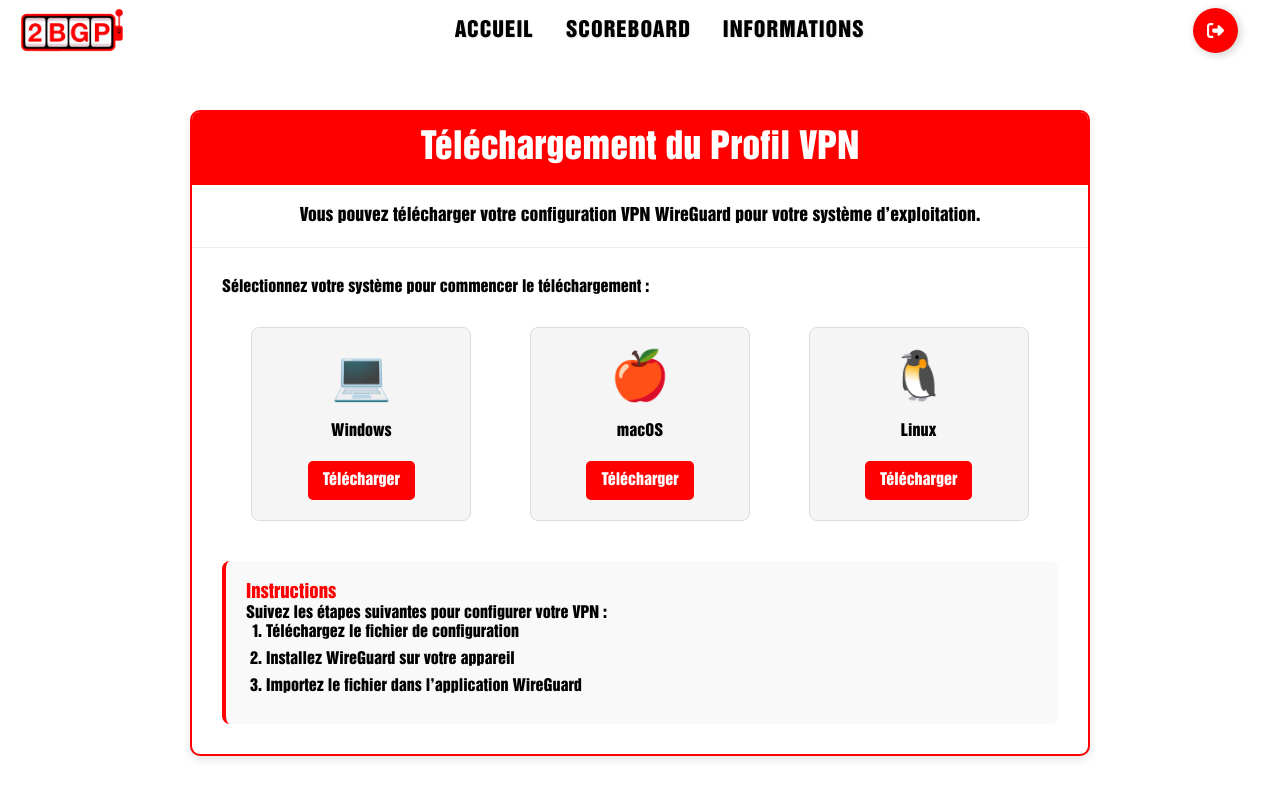
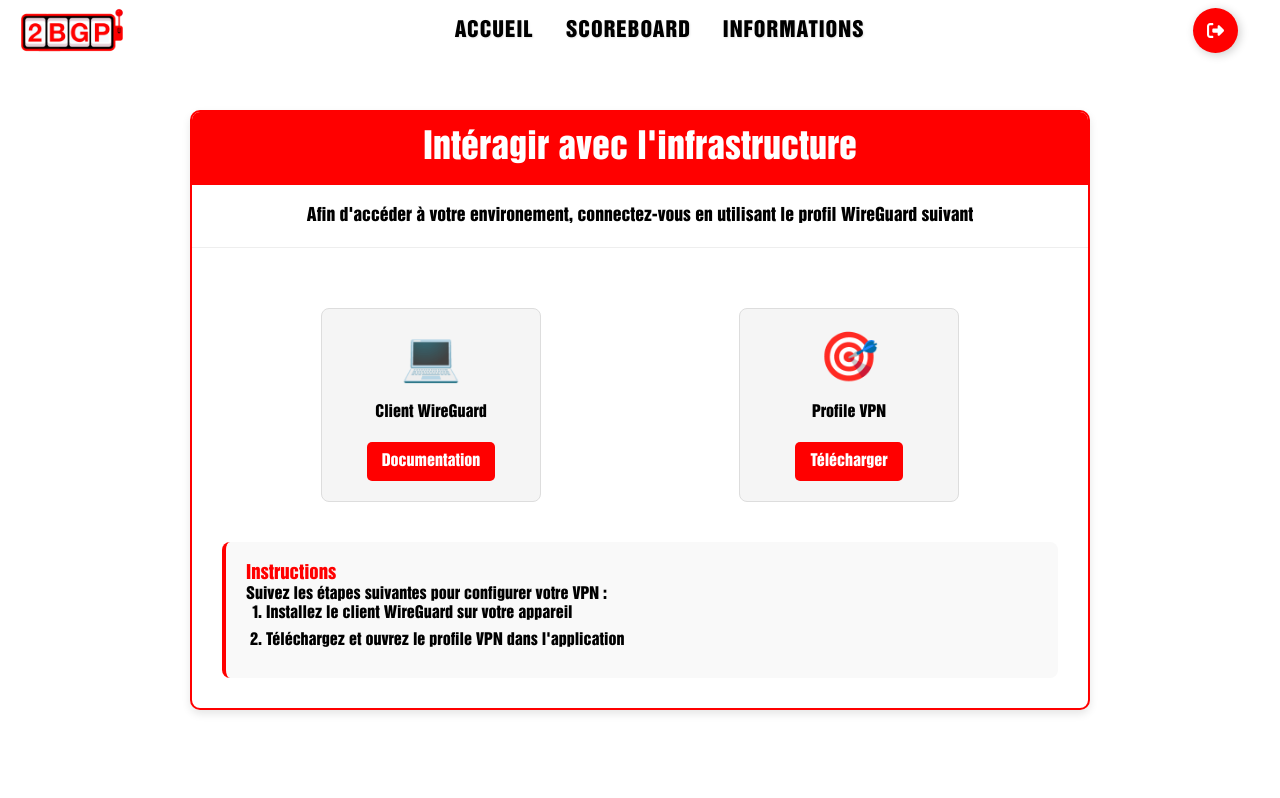
Before and after one commit to itsmrval/2bgp-ad, a React (Create React App) app in the folder frontend/: page /profile in a window 1280 px wide. Built offline with nearby package versions, Linux system fonts and the light colour scheme; no server answers; sample sign-in values are in the browser's storage; the HTML template or start-up script is replaced by a standard one.

Commit message:
fix(frontend) install wg page

```diff
--- a/frontend/src/components/profileDownload/profileDownload.jsx
+++ b/frontend/src/components/profileDownload/profileDownload.jsx
@@ -40,43 +40,35 @@
         <div className="profile-download-container">
             <div className="download-card">
                 <div className="download-header">
-                    <h2>Téléchargement du Profil VPN</h2>
+                    <h2>Intéragir avec l'infrastructure</h2>
                 </div>
 
                 <div className="download-intro">
-                    <p>Vous pouvez télécharger votre configuration VPN WireGuard pour votre système d’exploitation.</p>
+                    <p>Afin d'accéder à votre environement, connectez-vous en utilisant le profil WireGuard suivant</p>
                 </div>
 
                 <div className="download-body">
-                    <p>Sélectionnez votre système pour commencer le téléchargement :</p>
-
                     <div className="os-selection">
                         <div className="os-card" onClick={() => handleDownload('Windows')}>
                             <div className="os-icon">💻</div>
-                            <div className="os-name">Windows</div>
+                            <div className="os-name">Client WireGuard</div>
+                            <button className="download-button">Documentation</button>
+                        </div>
+
+                        <div className="os-card" onClick={() => handleDownload('macOS')}>
+                            <div className="os-icon">🎯</div>
+                            <div className="os-name">Profile VPN</div>
                             <button className="download-button">Télécharger</button>
                         </div>
 
-                        <div className="os-card" onClick={() => handleDownload('macOS')}>
-                            <div className="os-icon">🍎</div>
-                            <div className="os-name">macOS</div>
-                            <button className="download-button">Télécharger</button>
-                        </div>
-
-                        <div className="os-card" onClick={() => handleDownload('Linux')}>
-                            <div className="os-icon">🐧</div>
-                            <div className="os-name">Linux</div>
-                            <button className="download-button">Télécharger</button>
-                        </div>
                     </div>
 
                     <div className="instructions">
                         <h3>Instructions</h3>
                         <p>Suivez les étapes suivantes pour configurer votre VPN :</p>
                         <ol>
-                            <li>Téléchargez le fichier de configuration</li>
-                            <li>Installez WireGuard sur votre appareil</li>
-                            <li>Importez le fichier dans l’application WireGuard</li>
+                            <li>Installez le client WireGuard sur votre appareil</li>
+                            <li>Téléchargez et ouvrez le profile VPN dans l'application</li>
                         </ol>
                     </div>
                 </div>
```
